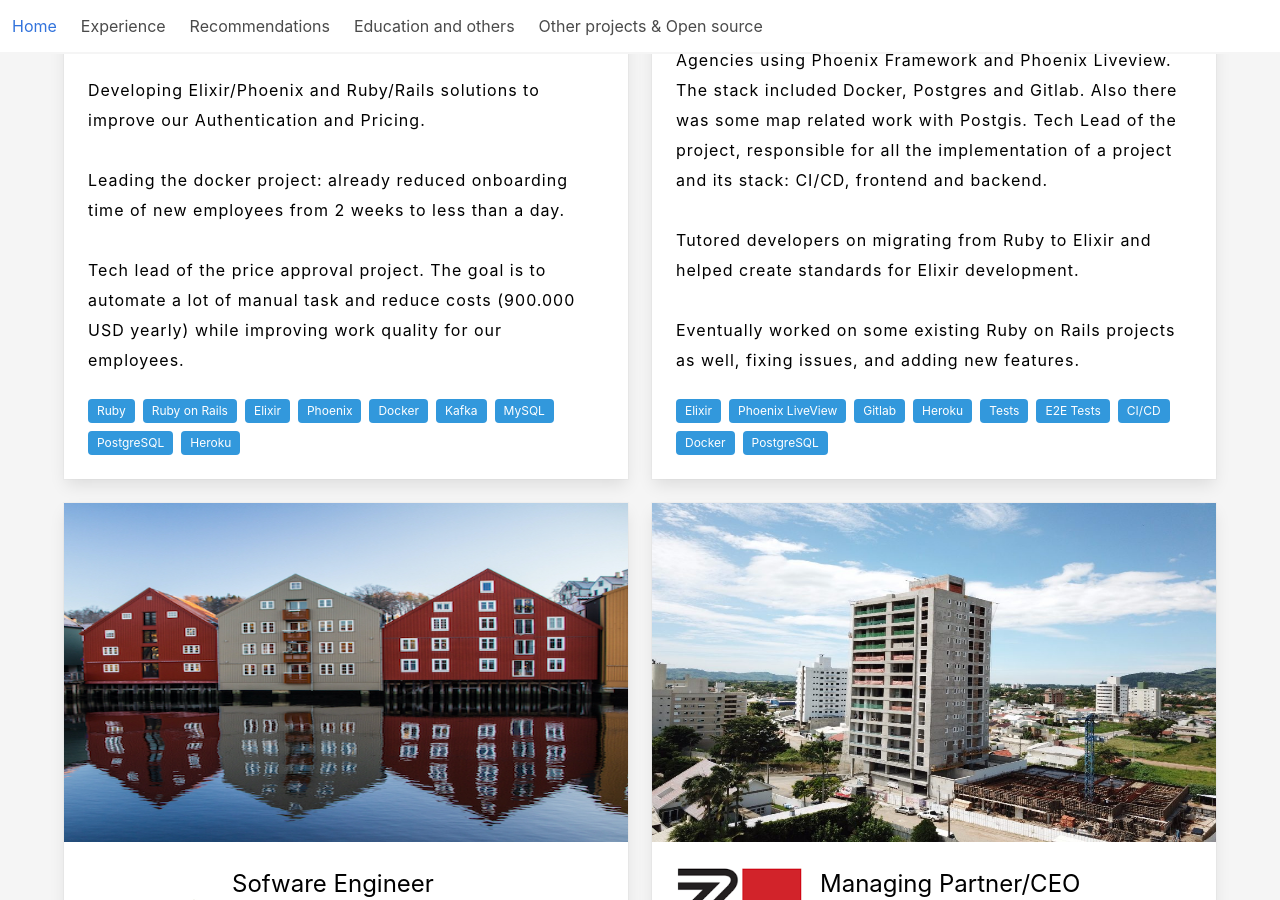
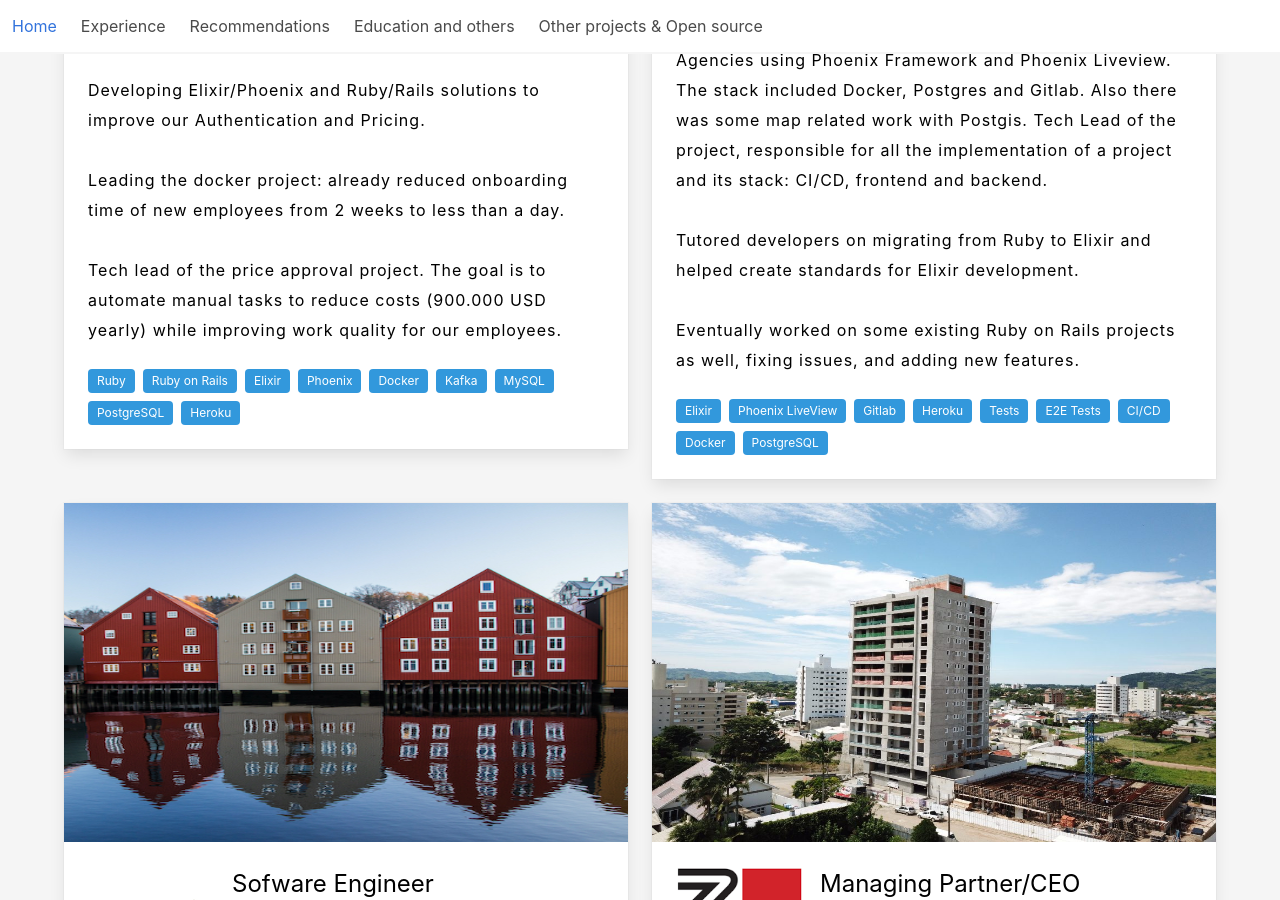
Before and after one commit to joaobalsini/joaobalsini.github.io, a Jekyll site: the page built from index.html, in a window 1280 px wide and 900 px high, scrolled down 1507 px. Built offline with Jekyll 4.4.1, drawn with Linux system fonts in a browser that asks for light colours; nearby versions of some CDN libraries; some of the changed text lies outside the part shown.

Commit message:
Fix typos

```diff
--- a/_includes/cv_open_source.html
+++ b/_includes/cv_open_source.html
@@ -62,7 +62,7 @@
               </p>
               <p class="subtitle is-6">
                 <a target="_blank" href="https://github.com/joaobalsini/active_record_4_issue">Rails 4 - ActiveRecord
-                  bugg</a>
+                  bug</a>
               </p>
               <p class="description">Discovered a small issue on activerecord while debugging an issue on a production
                 application. The problem arised when trying to query while eager loading multiple has and belongs to
--- a/_includes/cv_professional_background.html
+++ b/_includes/cv_professional_background.html
@@ -38,7 +38,7 @@
               Leading the docker project: already reduced onboarding time of new employees from 2 weeks to less than a
               day.
               <br /><br />
-              Tech lead of the price approval project. The goal is to automate a lot of manual task and reduce costs
+              Tech lead of the price approval project. The goal is to automate manual tasks to reduce costs
               (900.000 USD yearly) while improving work quality for our employees.
             </p>
             <br />
```
